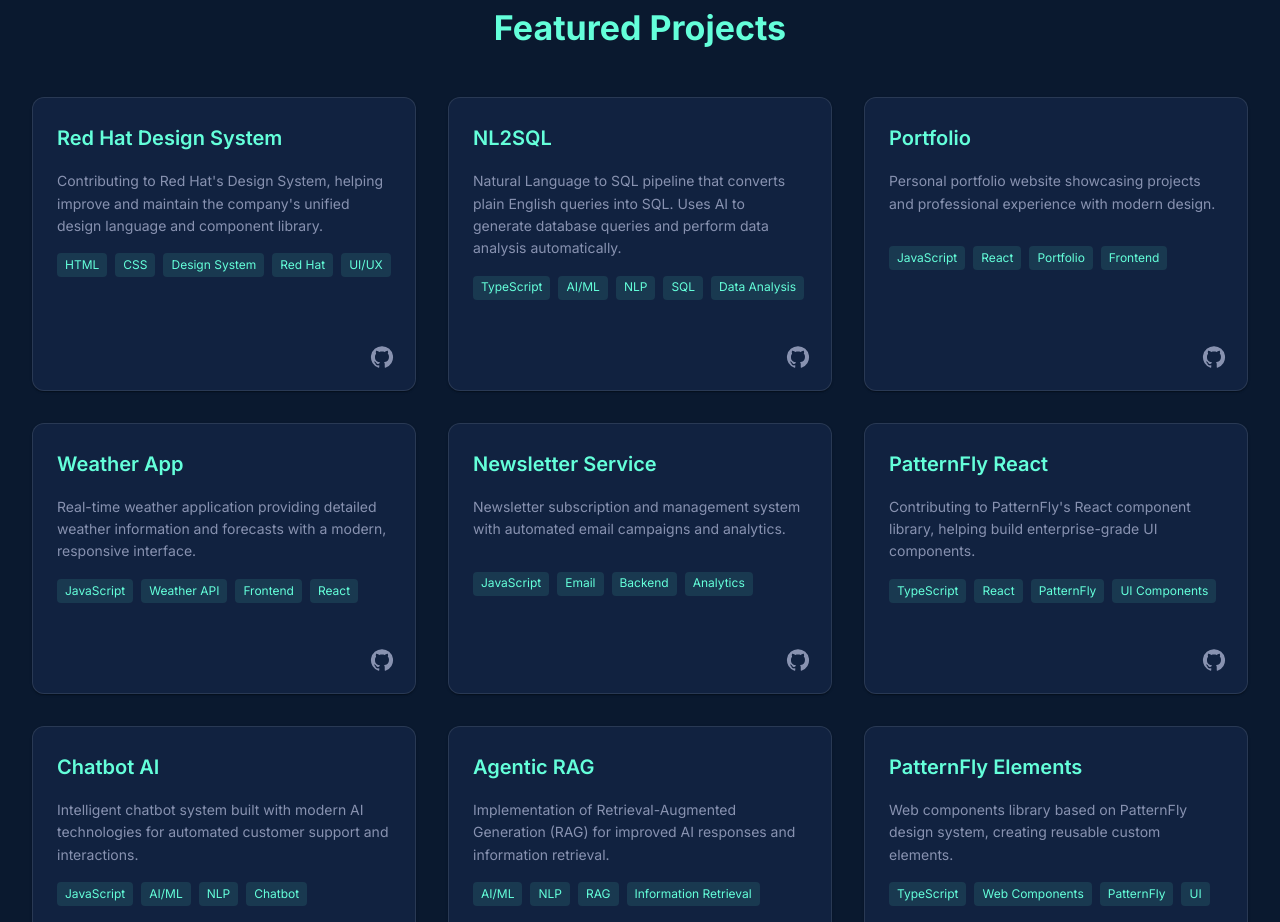
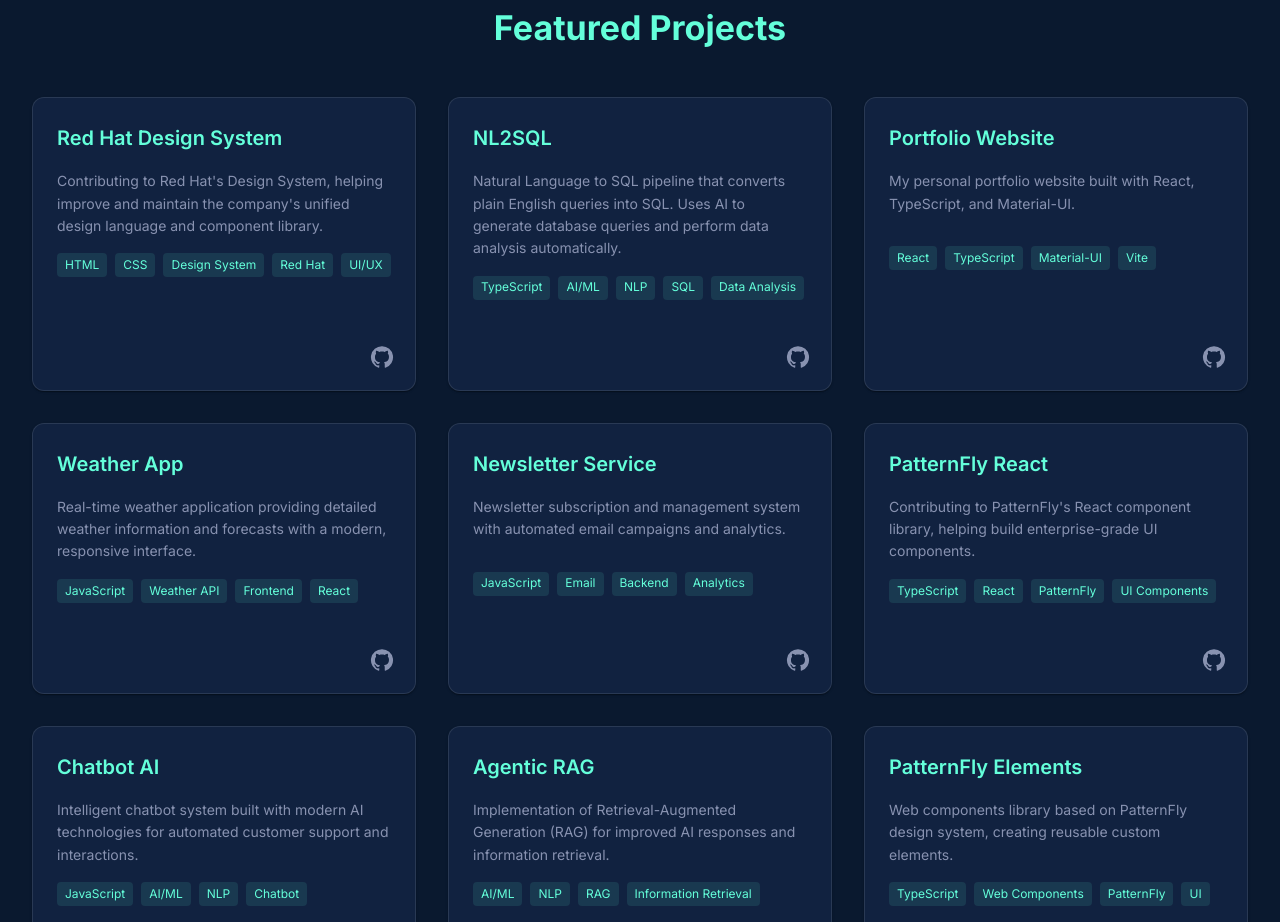
Before and after one commit to rohit-bharmal/rohit-bharmal.github.io, a React (Vite) app: page / in a window 1280 px wide. Shown: the part 2340-3262 px from the top of the page. Built offline with nearby package versions, Linux system fonts and the light colour scheme.

Commit message:
Update repository references and base URL for new domain

```diff
--- a/package.json
+++ b/package.json
@@ -1,5 +1,5 @@
 {
-  "name": "rohit-portfolio",
+  "name": "rohit-bharmal.github.io",
   "private": true,
   "version": "0.1.0",
   "type": "module",
--- a/src/components/Projects.tsx
+++ b/src/components/Projects.tsx
@@ -18,6 +18,8 @@
   description: string;
   tags: string[];
   github: string;
+  live?: string;
+  image?: string;
 }
 
 const projects: Project[] = [
@@ -36,11 +38,13 @@
     github: "https://github.com/rohit-bharmal/nl2sql",
   },
   {
-    title: "Portfolio",
+    title: "Portfolio Website",
     description:
-      "Personal portfolio website showcasing projects and professional experience with modern design.",
-    tags: ["JavaScript", "React", "Portfolio", "Frontend"],
-    github: "https://github.com/rohit-bharmal/rohit-portfolio",
+      "My personal portfolio website built with React, TypeScript, and Material-UI.",
+    tags: ["React", "TypeScript", "Material-UI", "Vite"],
+    github: "https://github.com/rohit-bharmal/rohit-bharmal.github.io",
+    live: "https://rohit-bharmal.github.io",
+    image: "/portfolio.png",
   },
   {
     title: "Weather App",
--- a/vite.config.ts
+++ b/vite.config.ts
@@ -4,7 +4,7 @@
 // https://vitejs.dev/config/
 export default defineConfig({
   plugins: [react()],
-  base: "/rohit-portfolio/", // Update base URL to match repository name
+  base: "/", // Root path for GitHub Pages with custom domain
   build: {
     outDir: "dist",
     assetsDir: "assets",
```
